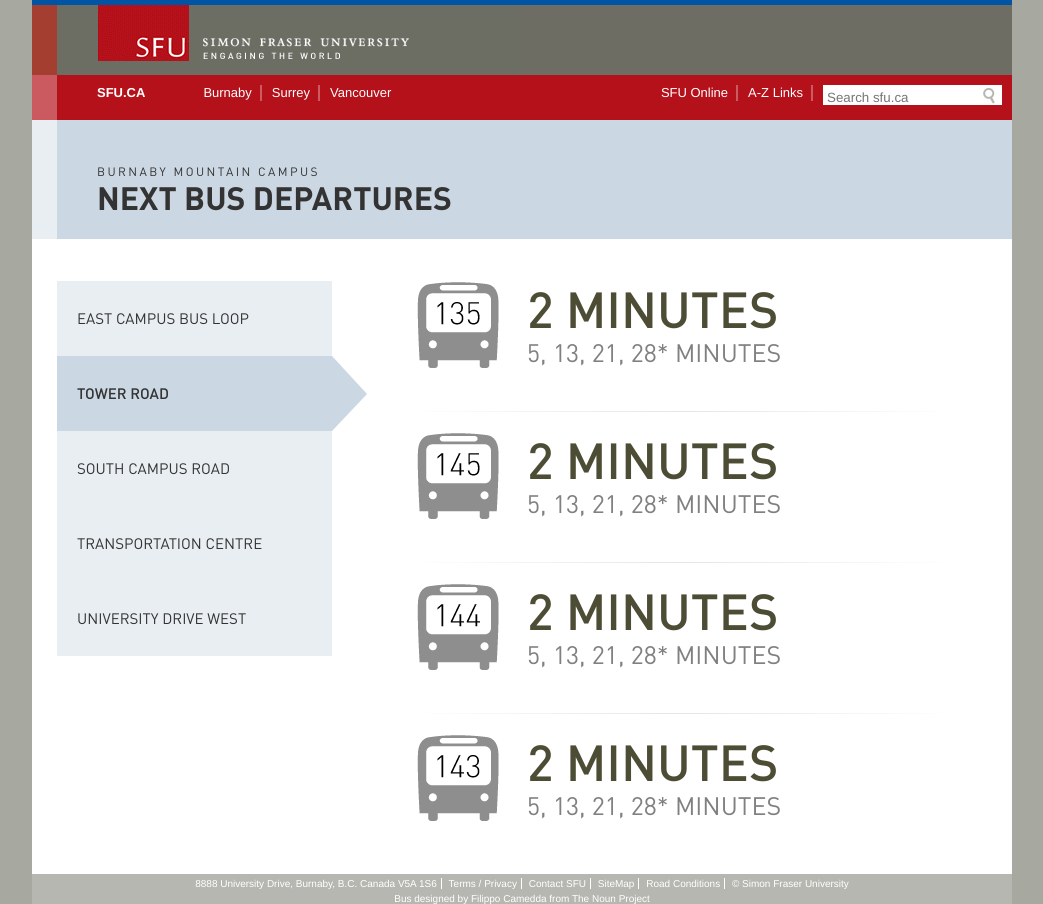
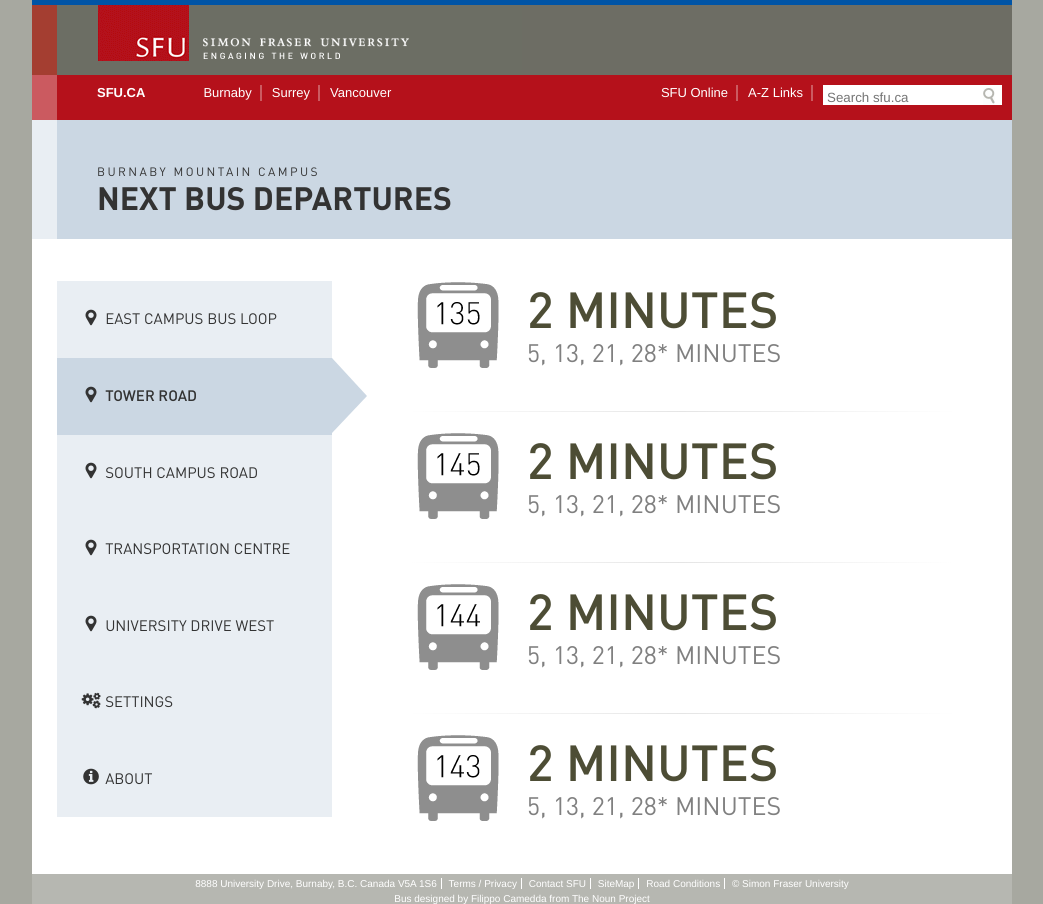
Before and after one commit to BotchM/nextbus, a plain HTML site: page index.html in a window 1280 px wide. Shown: the whole page, without its empty margins (118-1161 px from the left). Drawn offline with Linux system fonts and the light colour scheme.

Commit message:
add icons to nav elements

```diff
--- a/index.html
+++ b/index.html
@@ -8,6 +8,7 @@
     <script src="js/vendor/jquery.min.js"></script>
     <link rel="stylesheet" href="css/base.css">
     <link rel="stylesheet" href="css/styles.css">
+    <link rel="stylesheet" href="css/font-awesome.css">
 </head>
 
 <body>
@@ -54,11 +55,13 @@
             <div id="main" class="group">
                 <nav>
                     <ul>
-                        <div class="group"><li>East Campus Bus Loop</li><span></span></div>
-                        <div class="group active-stop"><li>Tower Road</li><span></span></div>
-                        <div class="group"><li>South Campus Road</li><span></span></div>
-                        <div class="group"><li>Transportation Centre</li><span></span></div>
-                        <div class="group"><li>University Drive West</li><span></span></div>
+                        <div class="group stop"><li><i class="icon-large icon-map-marker"></i>East Campus Bus Loop</li><span></span></div>
+                        <div class="group stop active-stop"><li><i class="icon-large icon-map-marker"></i>Tower Road</li><span></span></div>
+                        <div class="group stop"><li><i class="icon-large icon-map-marker"></i>South Campus Road</li><span></span></div>
+                        <div class="group stop"><li><i class="icon-large icon-map-marker"></i>Transportation Centre</li><span></span></div>
+                        <div class="group stop"><li><i class="icon-large icon-map-marker"></i>University Drive West</li><span></span></div>
+                        <div class="group non-stop"><li><i class="icon-large icon-cogs"></i>Settings</li><span></span></div>
+                        <div class="group non-stop"><li><i class="icon-large icon-info-sign"></i>About</li><span></span></div>
                     </ul>
                 </nav>
 
```
